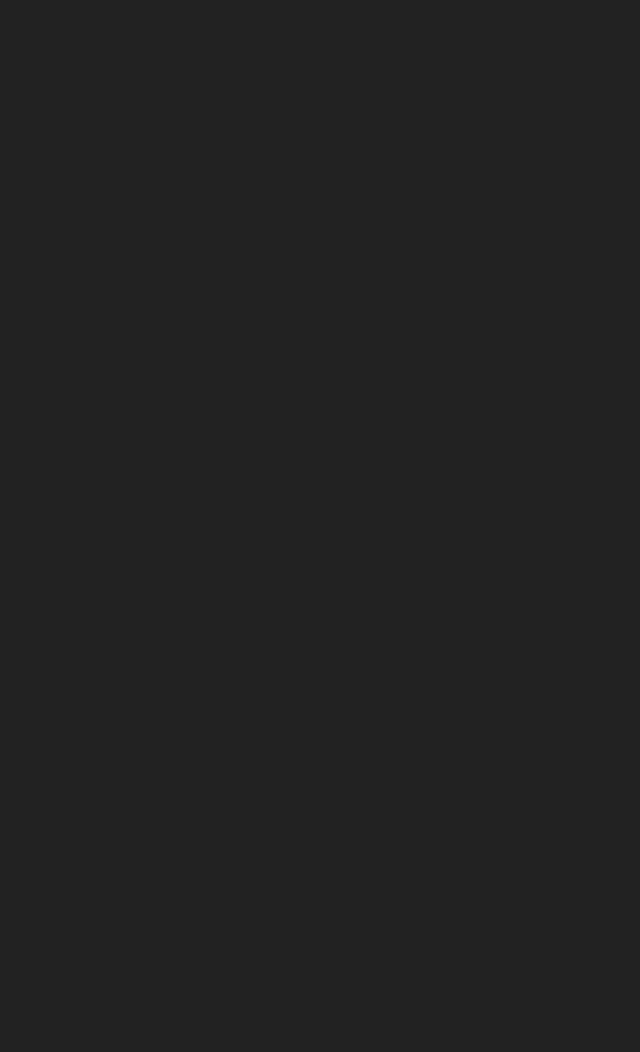
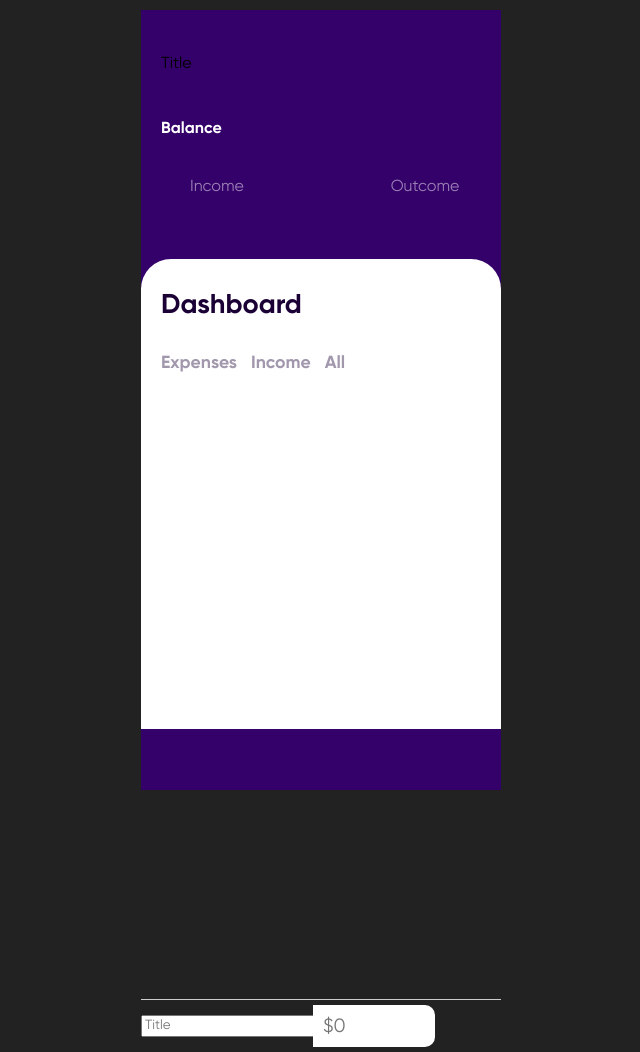
Before and after one commit to johnjc153/budgetApp, a plain HTML site: page index.html in a window 1280 px wide. Shown: the whole page, without its empty margins (319-959 px from the left). Before the commit the page ends 800 px from the top, so only its background shows below. Drawn offline with Linux system fonts and the light colour scheme.

Commit message:
html redo

```diff
--- a/index.html
+++ b/index.html
@@ -10,12 +10,57 @@
 </head>
 
 <body>
+    <div class="budget-container">
+        <div class="app-title">Title</div>
+        <div class="budget-header">
+            <div class="balance">
+                <div class="title">Balance </div>
+                <div class="value"></div>
+            </div>
+
+            <div class="account">
+                <div class="income">
+                    <div class="title">Income</div>
+                    <div class="income-total"></div>
+                </div>
+                <div class="chart"></div>
+                <div class="outcome">
+                    <div class="title">Outcome</div>
+                    <div class="outcome-total"></div>
+                </div>
+            </div>
+        </div>
+
+        <div class="budget-dashboard">
+            <div class="dash-title">Dashboard</div>
+            <div class="toggle">
+                <div class="tab1">Expenses</div>
+                <div class="tab2 active">Income</div>
+                <div class="tab3">All</div>
+            </div>
+            <div class="hid" id="expense"></div>
+            <div id="income">
+
+
+                <div class="input">
+                    <input type="text" name="title" placeholder="Title">
+                    <input type="number" id="income-amount-input" placeholder="$0">
+                    <div class="add-income"></div>
+                </div>
+
+            </div>
+            <div class="hide" id="all"></div>
+        </div>
 
 
 
 
+    </div>
+
+
+
     <script src="chart.js"></script>
-    <script src="budget.js"></script>
+    <script></script>
 </body>
 
 </html>
```
